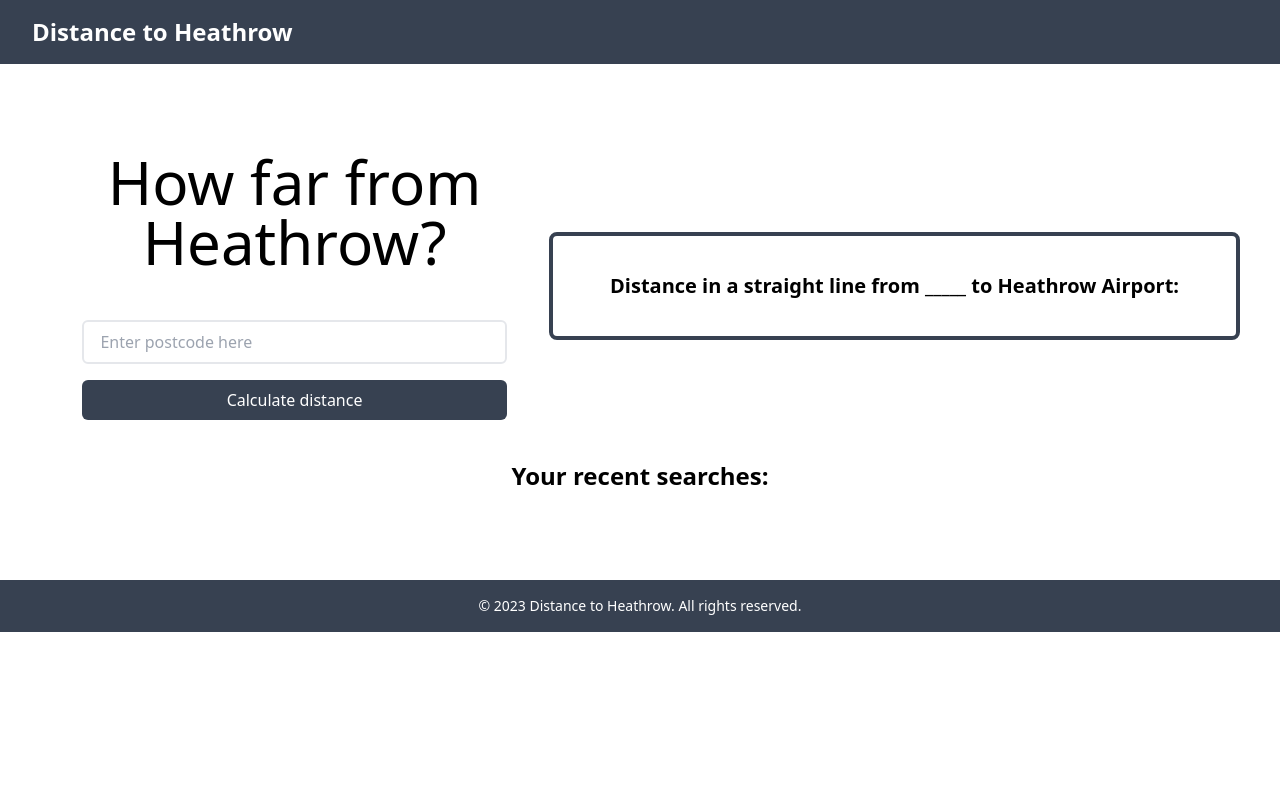
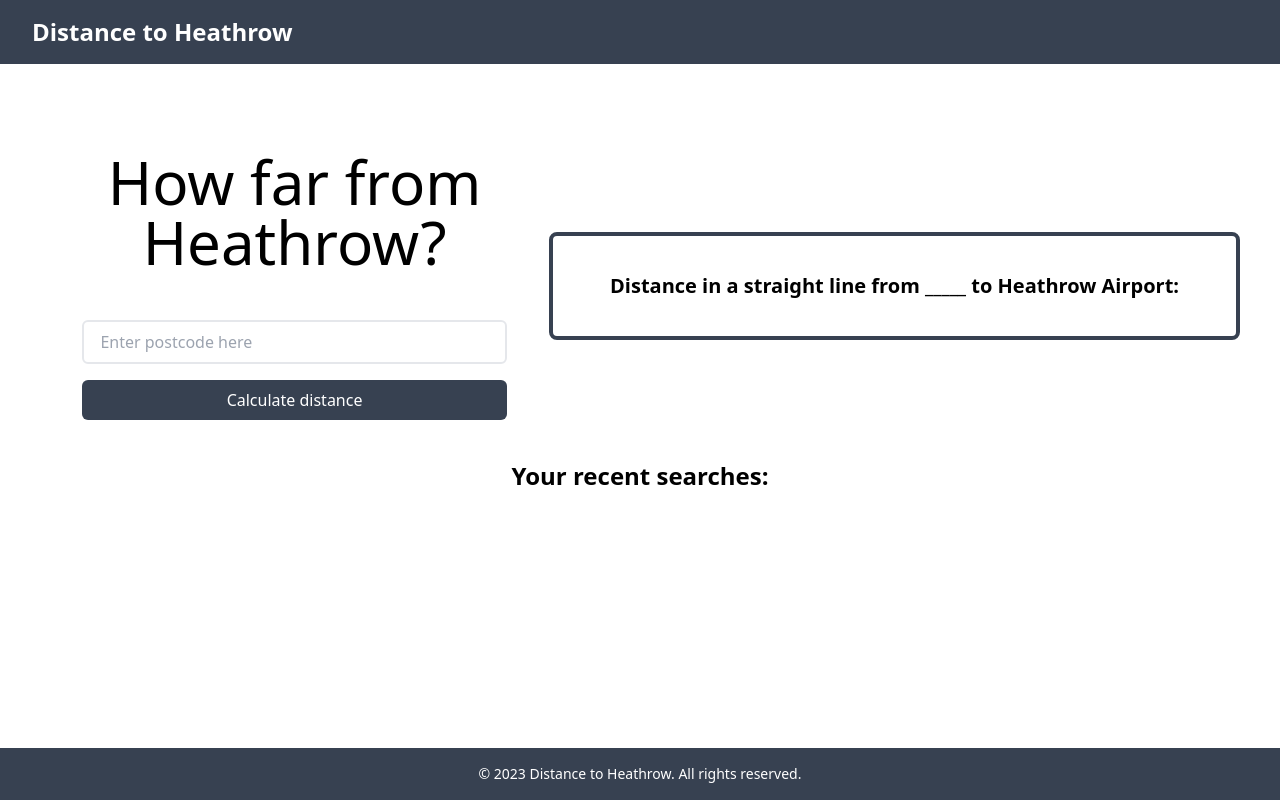
Before and after one commit to raphaelaviz/cschallenge, a Next.js app: page / in a window 1280 px wide. Built offline with nearby package versions, Linux system fonts and the light colour scheme.

Commit message:
adjusments

```diff
--- a/app/components/Footer.tsx
+++ b/app/components/Footer.tsx
@@ -2,7 +2,7 @@
 
 const Footer: React.FC = () => {
   return (
-    <footer className="bg-gray-700 text-white py-4 px-8 text-center">
+    <footer className="bg-gray-700 text-white py-4 px-8 text-center mt-auto">
       <p className="text-sm">© 2023 Distance to Heathrow. All rights reserved.</p>
     </footer>
   );
--- a/app/layout.tsx
+++ b/app/layout.tsx
@@ -16,9 +16,11 @@
 }) {
   return (
     <html lang="en">
-      <body className="flex flex-col">
+      <body className="flex flex-col min-h-screen">
         <Header/>
-        {children}
+        <div className="flex-grow">
+            {children}
+        </div>
          <Footer/>
       </body>
     </html>
```
Also changed, not shown: 1 other file (tests, documents, lock files or other folders).
